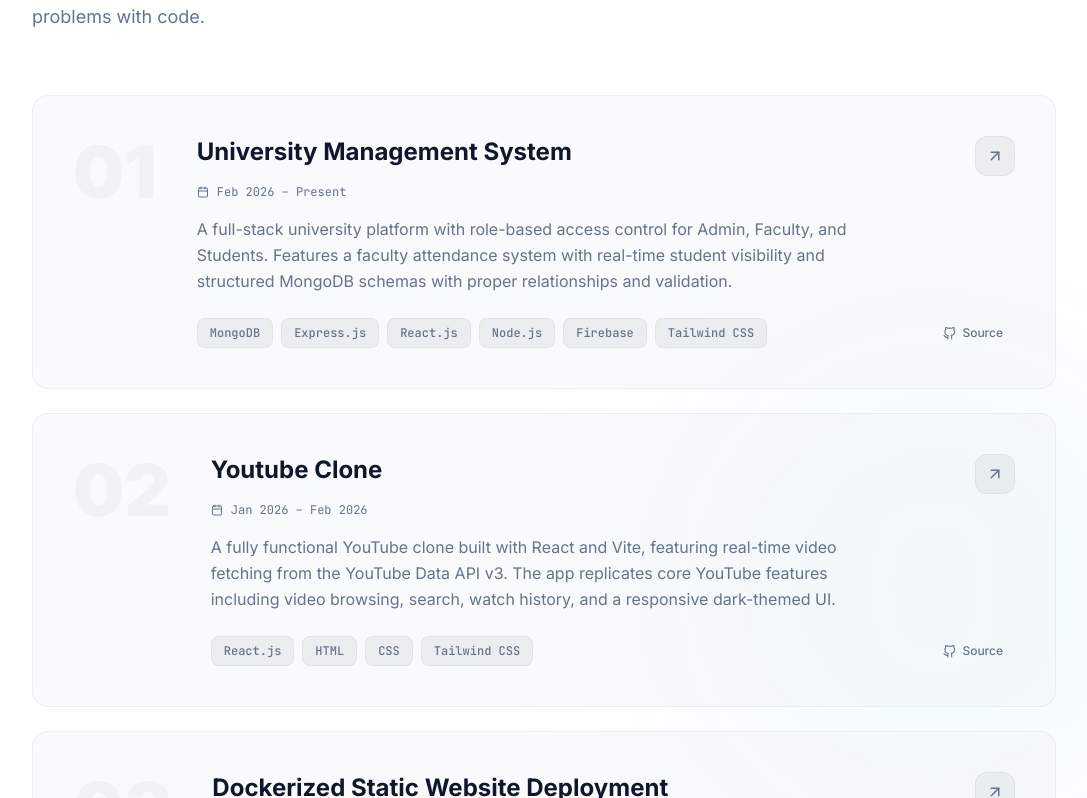
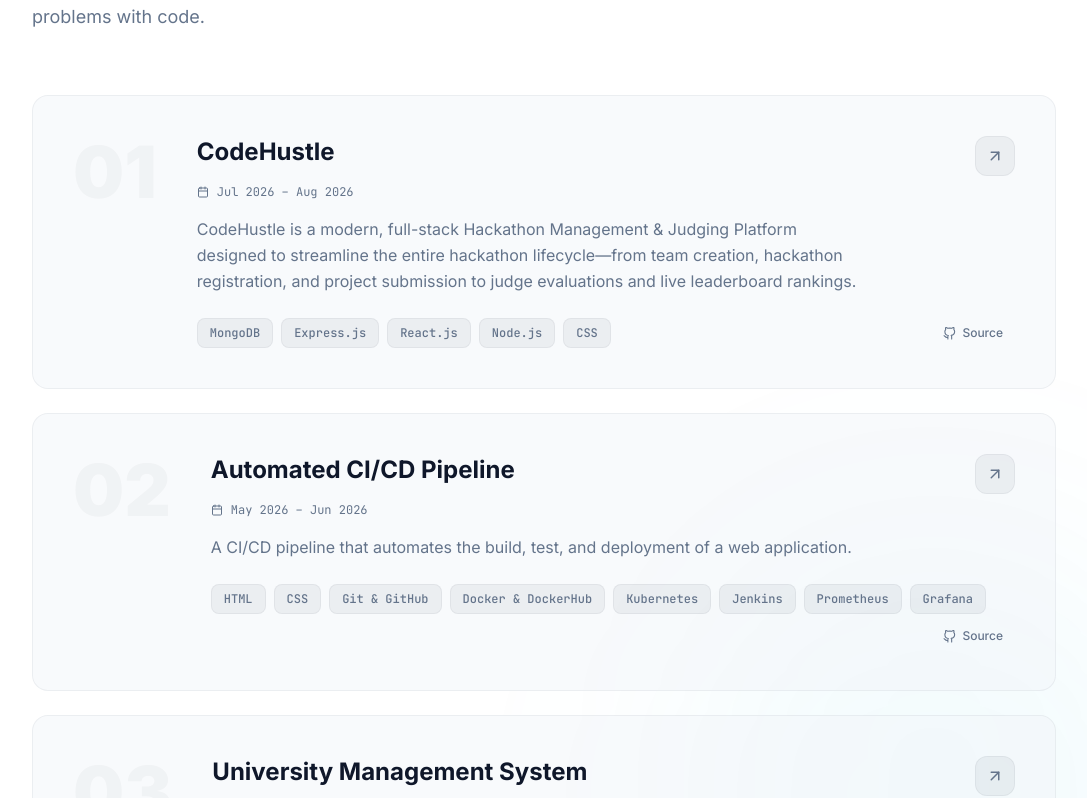
Before and after one commit to aryansinghh1/Portfolio, a React (Vite) app: page / in a window 1280 px wide. Shown: the part 3062-3860 px from the top of the page, without its empty margins (96-1183 px from the left). Built offline with nearby package versions, Linux system fonts and the light colour scheme; no server answers.

Commit message:
updating projects

```diff
--- a/src/pages/Portfolio.jsx
+++ b/src/pages/Portfolio.jsx
@@ -147,14 +147,34 @@ const Portfolio = () => {
 
   const projects = [
     {
+      title: 'CodeHustle',
+      description:
+        'CodeHustle is a modern, full-stack Hackathon Management & Judging Platform designed to streamline the entire hackathon lifecycle—from team creation, hackathon registration, and project submission to judge evaluations and live leaderboard rankings. ',
+      tags: ['MongoDB', 'Express.js', 'React.js', 'Node.js', 'CSS'],
+      color: 'from-violet-500/20 to-indigo-500/20',
+      number: '01',
+      github: 'https://github.com/aryansinghh1/UMS',
+      date: 'Jul 2026 – Aug 2026',
+    },
+    {
+      title: 'Automated CI/CD Pipeline',
+      description:
+        'A CI/CD pipeline that automates the build, test, and deployment of a web application.',
+      tags: ['HTML', 'CSS', 'Git & GitHub', 'Docker & DockerHub', 'Kubernetes', 'Jenkins', 'Prometheus', 'Grafana'],
+      color: 'from-violet-500/20 to-indigo-500/20',
+      number: '02',
+      github: 'https://github.com/aryansinghh1/CI-CD_Devops',
+      date: 'May 2026 – Jun 2026',
+    },
+    {
       title: 'University Management System',
       description:
         'A full-stack university platform with role-based access control for Admin, Faculty, and Students. Features a faculty attendance system with real-time student visibility and structured MongoDB schemas with proper relationships and validation.',
       tags: ['MongoDB', 'Express.js', 'React.js', 'Node.js', 'Firebase', 'Tailwind CSS'],
       color: 'from-violet-500/20 to-indigo-500/20',
-      number: '01',
+      number: '03',
       github: 'https://github.com/aryansinghh1/UMS',
-      date: 'Feb 2026 – Present',
+      date: 'Feb 2026 – March 2026',
     },
     {
       title: 'Youtube Clone',
@@ -162,7 +182,7 @@ const Portfolio = () => {
         'A fully functional YouTube clone built with React and Vite, featuring real-time video fetching from the YouTube Data API v3. The app replicates core YouTube features including video browsing, search, watch history, and a responsive dark-themed UI.',
       tags: ['React.js', 'HTML', 'CSS', 'Tailwind CSS'],
       color: 'from-violet-500/20 to-indigo-500/20',
-      number: '02',
+      number: '04',
       github: 'https://github.com/aryansinghh1/YouTube_Clone',
       date: 'Jan 2026 – Feb 2026',
     },
@@ -172,7 +192,7 @@ const Portfolio = () => {
         'Created a static website using HTML, CSS, and Tailwind CSS, then containerized it with Docker to run inside a lightweight container. Built the Docker image, ran it locally, and tested the application in-browser using mapped ports for smooth deployment.',
       tags: ['Docker', 'HTML', 'CSS', 'DevOps'],
       color: 'from-cyan-500/20 to-blue-500/20',
-      number: '03',
+      number: '05',
       github: 'https://hub.docker.com/r/aryansinghh1/flask-mini',
       date: 'Nov 2025 – Dec 2025',
     },
@@ -182,7 +202,7 @@ const Portfolio = () => {
         'A web-based chatbot that helps users search and find hotels easily. Integrated the Gemini API to handle user queries like location, budget, and hotel amenities. Performed cross-browser testing to ensure consistent UX across Chrome, Firefox, and Edge.',
       tags: ['JavaScript', 'HTML', 'CSS', 'Tailwind CSS', 'Gemini API'],
       color: 'from-amber-500/20 to-orange-500/20',
-      number: '04',
+      number: '06',
       github: 'https://github.com/aryansinghh1/Hotel-Buddy-',
       date: 'September 2025',
     },
@@ -989,13 +1009,12 @@ const Portfolio = () => {
                 <button
                   type="submit"
                   disabled={submitted || loading}
-                  className={`w-full flex items-center justify-center gap-2.5 py-4 rounded-xl text-sm font-semibold transition-all duration-300 cursor-pointer ${
-                    submitted
-                      ? 'bg-emerald-500/20 text-emerald-400 border border-emerald-500/20'
-                      : loading
+                  className={`w-full flex items-center justify-center gap-2.5 py-4 rounded-xl text-sm font-semibold transition-all duration-300 cursor-pointer ${submitted
+                    ? 'bg-emerald-500/20 text-emerald-400 border border-emerald-500/20'
+                    : loading
                       ? 'bg-primary/50 text-white'
                       : 'bg-primary text-white hover:bg-primary-dark hover:shadow-2xl hover:shadow-primary/20'
-                  }`}
+                    }`}
                 >
                   {submitted ? (
                     <>
```
